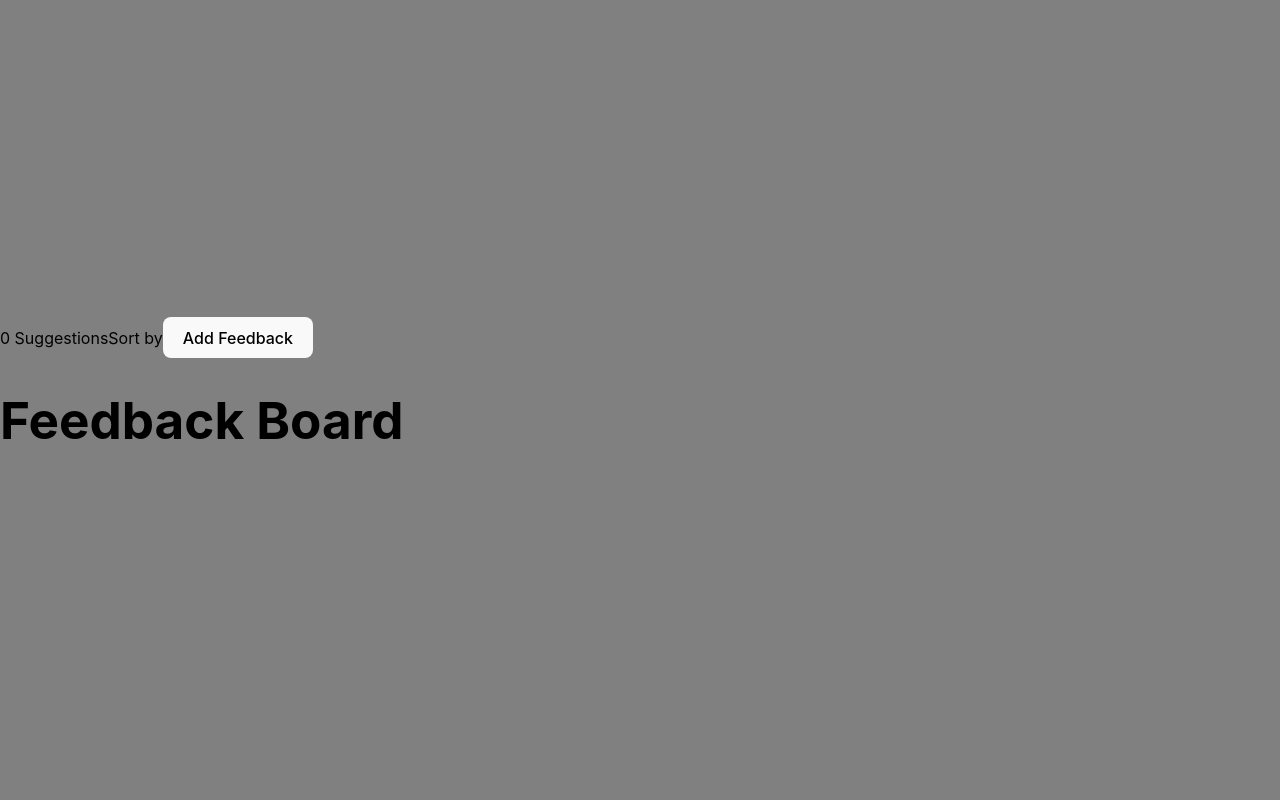
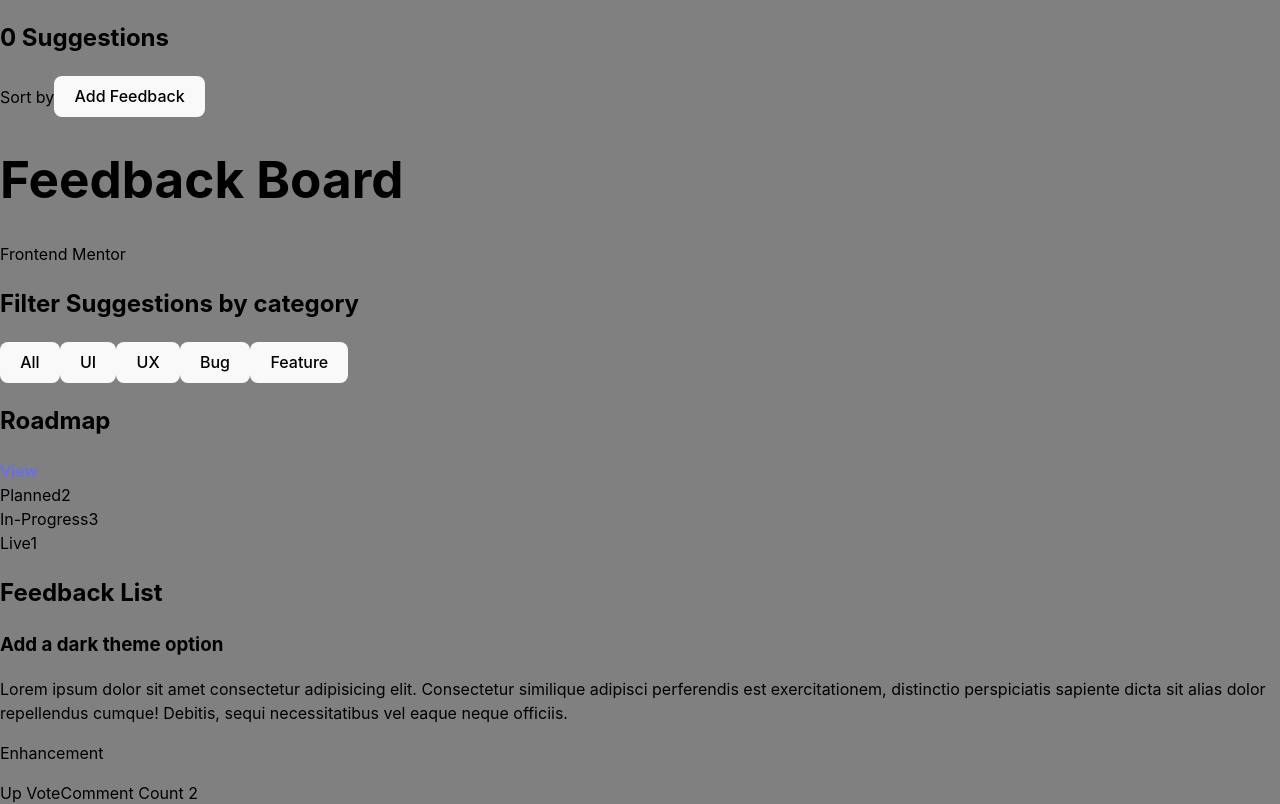
Before and after one commit to crsecu/productFeedbackApp, a React app: page /feedbackBoard in a window 1280 px wide. Shown: the top 804 px of the page. Built offline with nearby package versions, Linux system fonts and the light colour scheme; the HTML template or start-up script is replaced by a standard one.

Commit message:
structured Feedback Board Page UI into components and implemened static vesions with semantic headings and hierarchical structure.

```diff
--- a/src/features/feedback/FeedbackBoard.tsx
+++ b/src/features/feedback/FeedbackBoard.tsx
@@ -1,5 +1,17 @@
+import PageHeader from "../../ui/PageHeader";
+import FilterByCategory from "./FilterByCategory";
+import RoadmapPreviewTile from "../roadmap/RoadmapPreviewTile";
+import FeedbackList from "./FeedbackList";
+
 function FeedbackBoard(): React.JSX.Element {
-  return <h1>Feedback Board</h1>;
+  return (
+    <div>
+      <PageHeader />
+      <FilterByCategory />
+      <RoadmapPreviewTile />
+      <FeedbackList />
+    </div>
+  );
 }
 
 export default FeedbackBoard;
--- /dev/null
+++ b/src/features/feedback/FeedbackList.tsx
@@ -0,0 +1,14 @@
+import FeedbackTile from "./FeedbackTile";
+
+function FeedbackList(): React.JSX.Element {
+  return (
+    <section>
+      <h2>Feedback List</h2> {/* visually hidden heading */}
+      <FeedbackTile />
+      <FeedbackTile />
+      <FeedbackTile />
+    </section>
+  );
+}
+
+export default FeedbackList;
--- /dev/null
+++ b/src/features/feedback/FeedbackTile.tsx
@@ -0,0 +1,18 @@
+function FeedbackTile(): React.JSX.Element {
+  return (
+    <article>
+      <h3>Add a dark theme option</h3>
+      <p>
+        Lorem ipsum dolor sit amet consectetur adipisicing elit. Consectetur
+        similique adipisci perferendis est exercitationem, distinctio
+        perspiciatis sapiente dicta sit alias dolor repellendus cumque! Debitis,
+        sequi necessitatibus vel eaque neque officiis.
+      </p>
+      <p>Enhancement</p>
+      <span>Up Vote</span>
+      <span>Comment Count 2</span>
+    </article>
+  );
+}
+
+export default FeedbackTile;
--- /dev/null
+++ b/src/features/feedback/FilterByCategory.tsx
@@ -0,0 +1,14 @@
+function FilterByCategory(): React.JSX.Element {
+  return (
+    <section>
+      <h2>Filter Suggestions by category</h2> {/* visually hidden heading */}
+      <button>All</button>
+      <button>UI</button>
+      <button>UX</button>
+      <button>Bug</button>
+      <button>Feature</button>
+    </section>
+  );
+}
+
+export default FilterByCategory;
--- /dev/null
+++ b/src/features/roadmap/RoadmapPreviewTile.tsx
@@ -0,0 +1,22 @@
+function RoadmapPreviewTile(): React.JSX.Element {
+  return (
+    <section>
+      <h2>Roadmap</h2> {/*TO DO: add a clearer title for ADA */}
+      <a>View</a>
+      <div>
+        <span>Planned</span>
+        <span>2</span>
+      </div>
+      <div>
+        <span>In-Progress</span>
+        <span>3</span>
+      </div>
+      <div>
+        <span>Live</span>
+        <span>1</span>
+      </div>
+    </section>
+  );
+}
+
+export default RoadmapPreviewTile;
--- /dev/null
+++ b/src/ui/ActionBar.tsx
@@ -0,0 +1,14 @@
+function ActionBar(): React.JSX.Element {
+  return (
+    <section>
+      {/* TO DO: Consider refactoring this component into a layout component; use FeedbackCount instead of <h2>*/}
+      <h2>
+        <span>0</span> Suggestions
+      </h2>
+      <span>Sort by</span>
+      <button>Add Feedback</button>
+    </section>
+  );
+}
+
+export default ActionBar;
--- a/src/ui/ActionHeader.tsx
+++ /dev/null
@@ -1,11 +0,0 @@
-function ActionHeader(): React.JSX.Element {
-  return (
-    <div>
-      <span>0 Suggestions</span>
-      <span>Sort by</span>
-      <button>Add Feedback</button>
-    </div>
-  );
-}
-
-export default ActionHeader;
--- a/src/ui/Layout.tsx
+++ b/src/ui/Layout.tsx
@@ -1,10 +1,10 @@
 import { Outlet } from "react-router-dom";
-import ActionHeader from "./ActionHeader";
+import ActionBar from "./ActionBar";
 
 function Layout(): React.JSX.Element {
   return (
     <>
-      <ActionHeader />
+      <ActionBar />
       <Outlet />
     </>
   );
--- /dev/null
+++ b/src/ui/PageHeader.tsx
@@ -0,0 +1,10 @@
+function PageHeader(): React.JSX.Element {
+  return (
+    <header>
+      <h1>Feedback Board</h1>
+      <span>Frontend Mentor</span>
+    </header>
+  );
+}
+
+export default PageHeader;
```
Also changed, not shown: src/features/feedback/FeedbackCount.tsx (added, +9 -0 lines).
